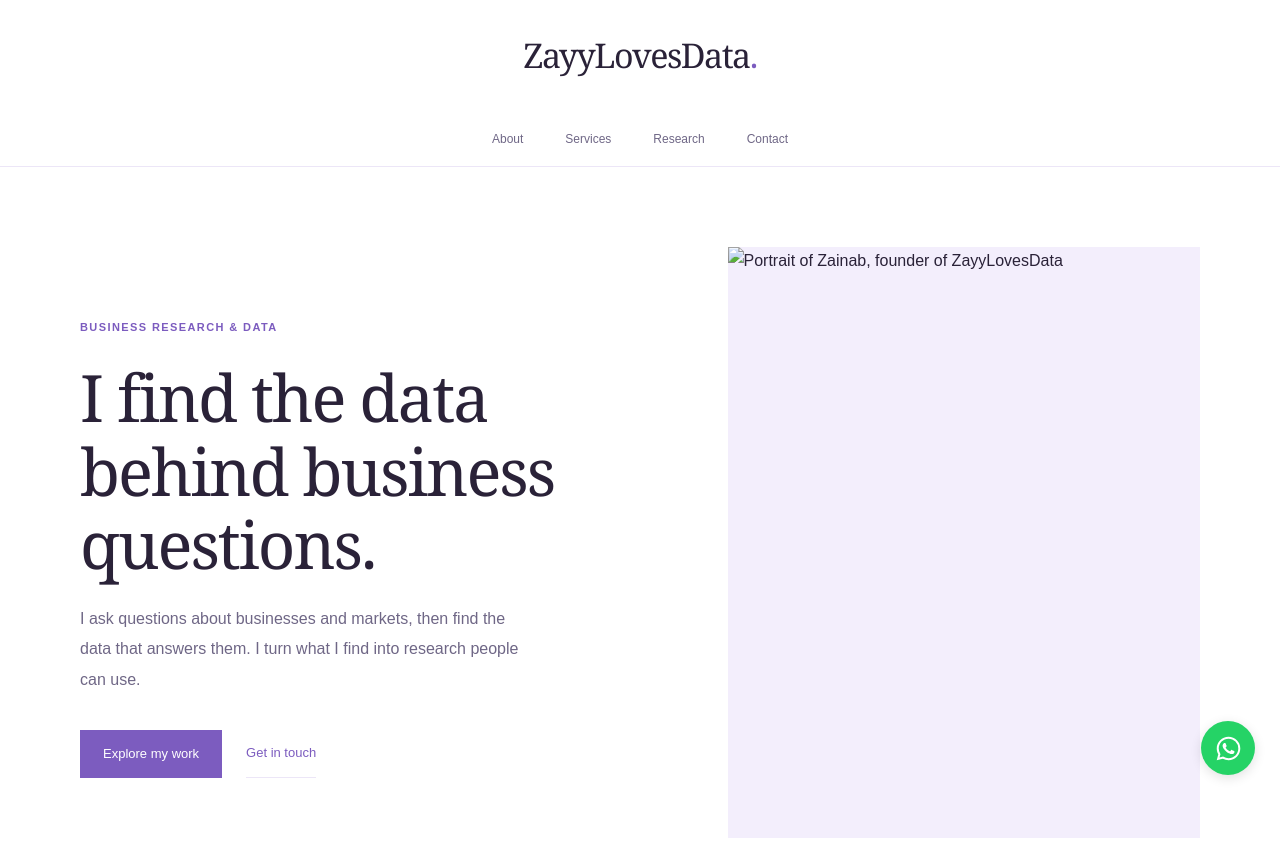
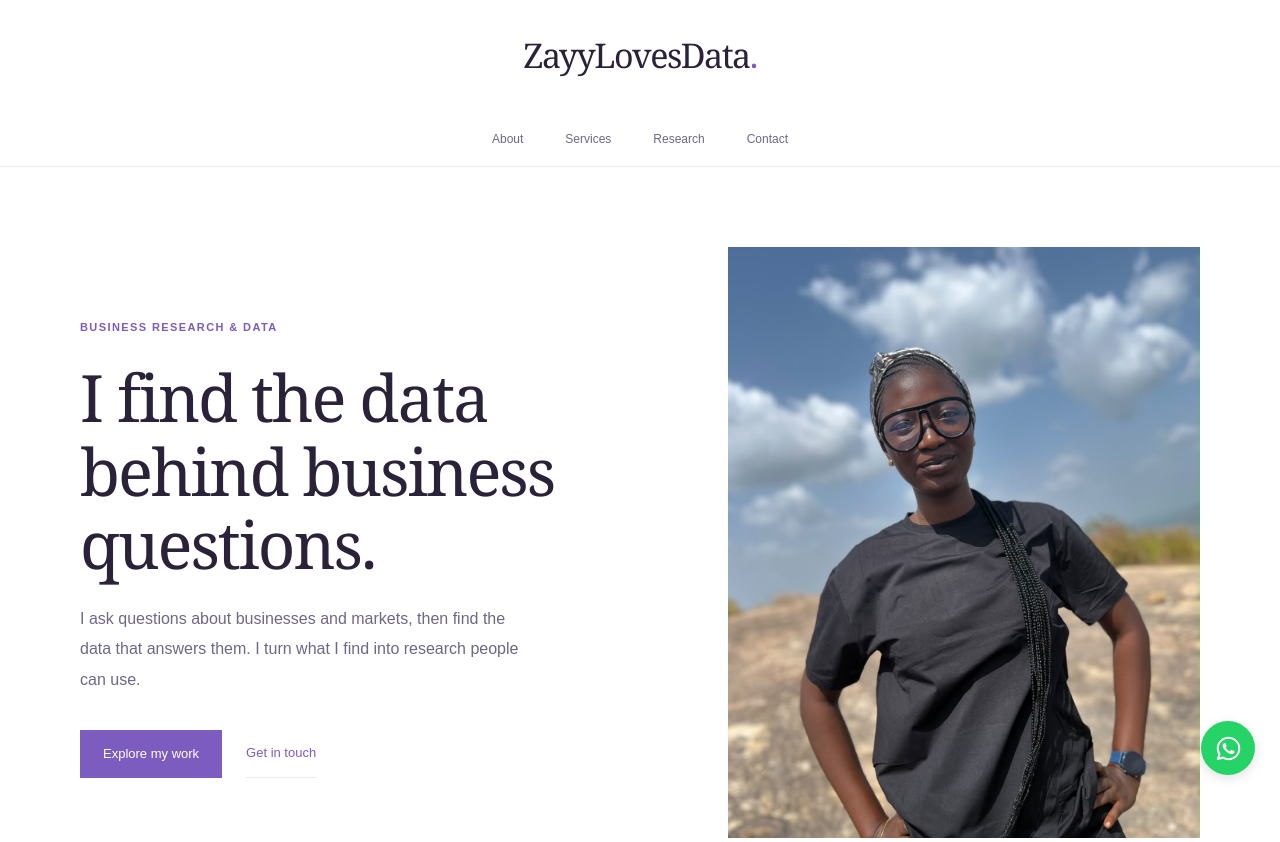
Before and after one commit to AfroDegen/zayylovesdata, a plain HTML site: page index.html in a window 1280 px wide. Shown: the top 842 px of the page. Drawn offline with Linux system fonts and the light colour scheme.

Commit message:
Update index.html

```diff
--- a/index.html
+++ b/index.html
@@ -28,7 +28,7 @@
     <section class="hero">
       <div class="hero-image">
         <img
-          src="images/zainab.jpg"
+         src="60e30c46-2ba8-4e54-a98c-34154dcc0a2e.jpeg"
           alt="Portrait of Zainab, founder of ZayyLovesData"
           width="810"
           height="1080"
```
